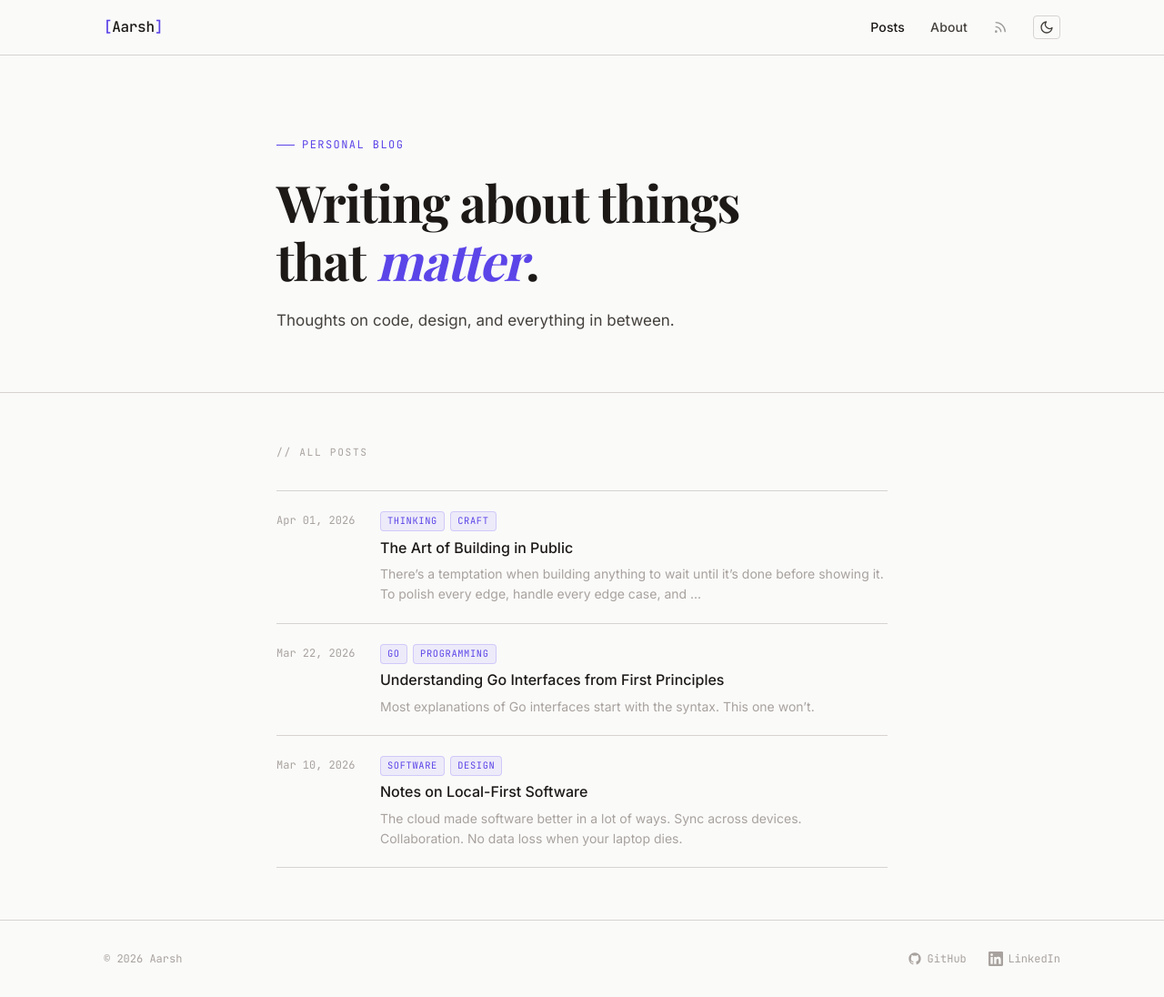
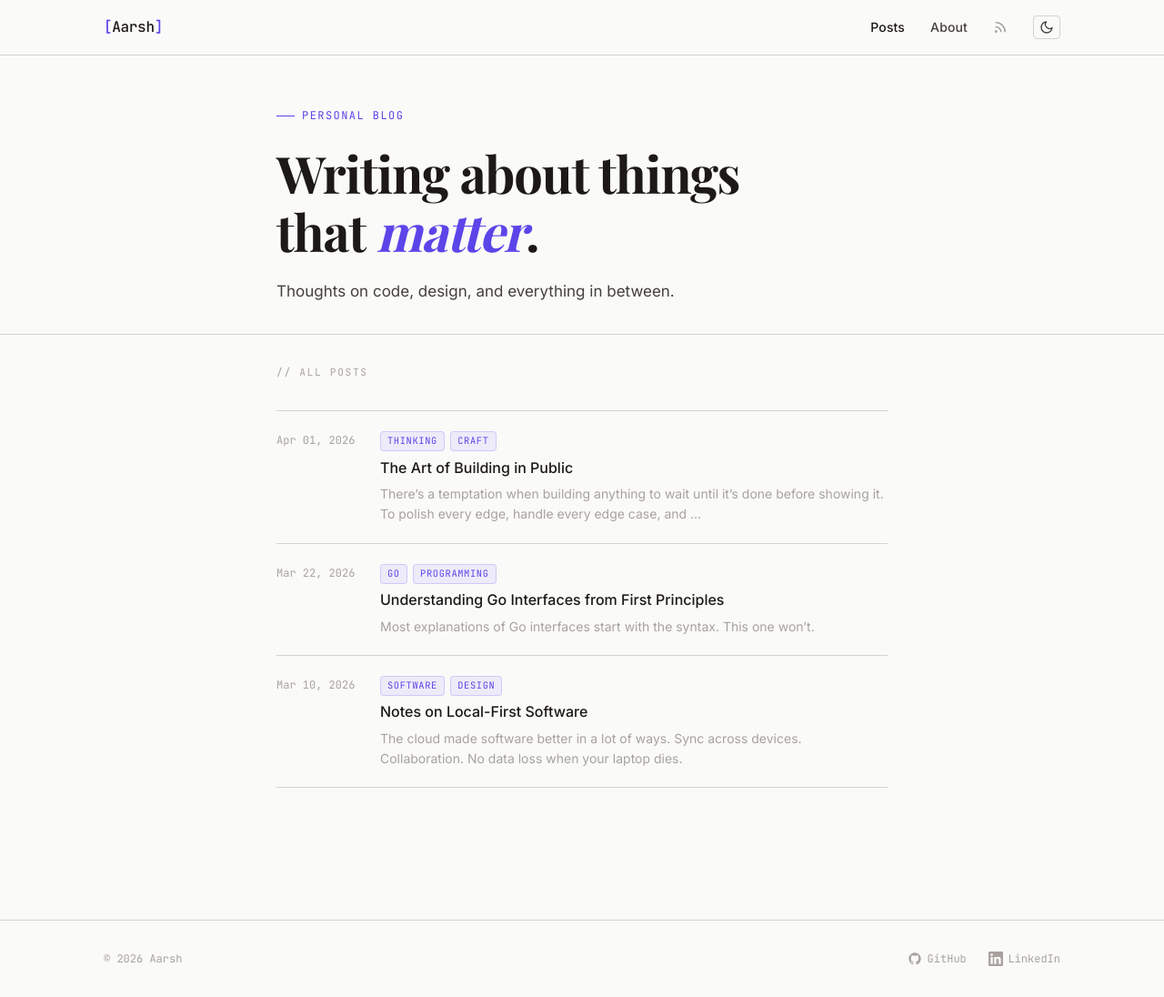
Before and after one commit to aarsh-pandey/blog, a Jekyll site: the page built from index.html, in a window 1280 px wide and 1096 px high. Shown: the whole window at 91% size. Built offline with Jekyll 4.4.1, drawn with Linux system fonts in a browser that asks for light colours; some web fonts are replaced.

Commit message:
Reduce hero and post-list section padding

```diff
--- a/assets/css/main.css
+++ b/assets/css/main.css
@@ -185,7 +185,7 @@ img { max-width: 100%; height: auto; display: block; }
    HOME PAGE — HERO
    ================================================================ */
 .hero {
-  padding: 5rem 0 4rem;
+  padding: 3rem 0 2rem;
   border-bottom: 1px solid var(--border);
 }
 
@@ -235,7 +235,7 @@ img { max-width: 100%; height: auto; display: block; }
    POST LIST
    ================================================================ */
 .post-list-section {
-  padding: 3.5rem 0;
+  padding: 2rem 0;
 }
 
 .section-label {
```
